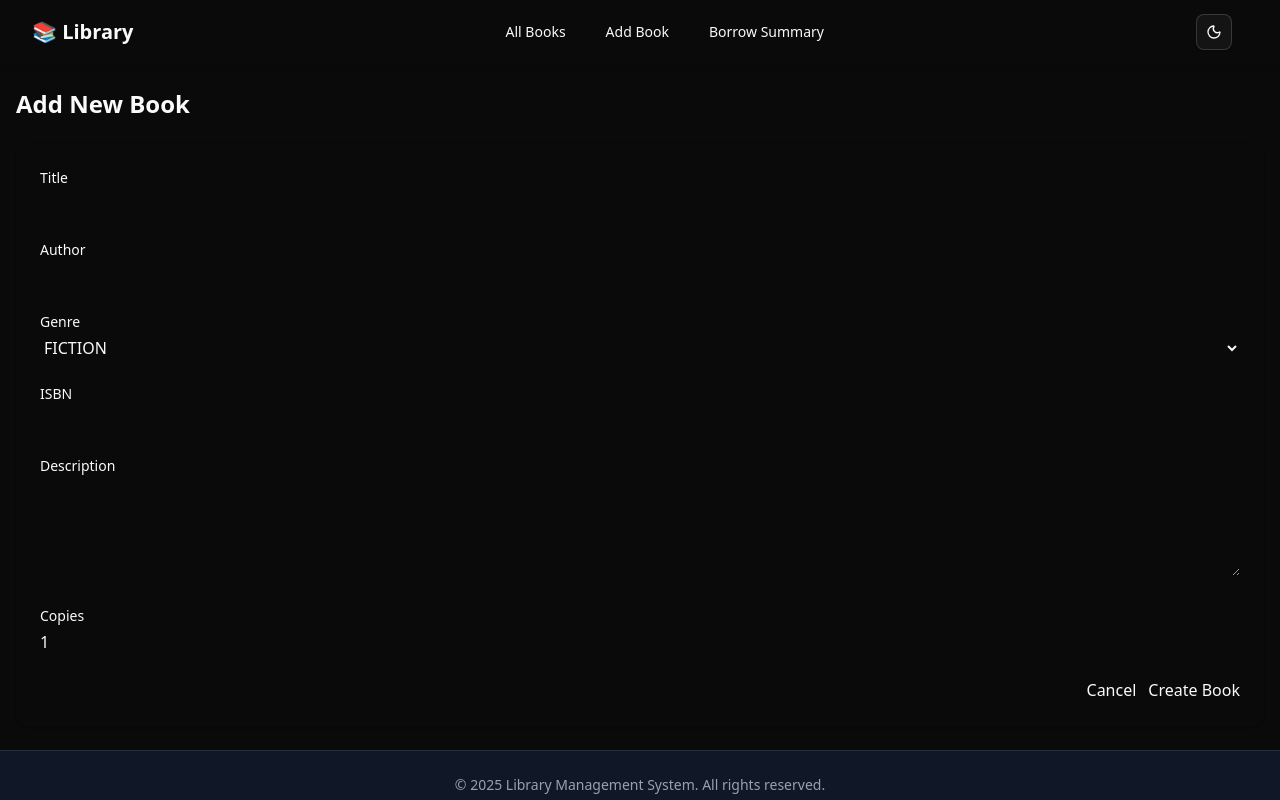
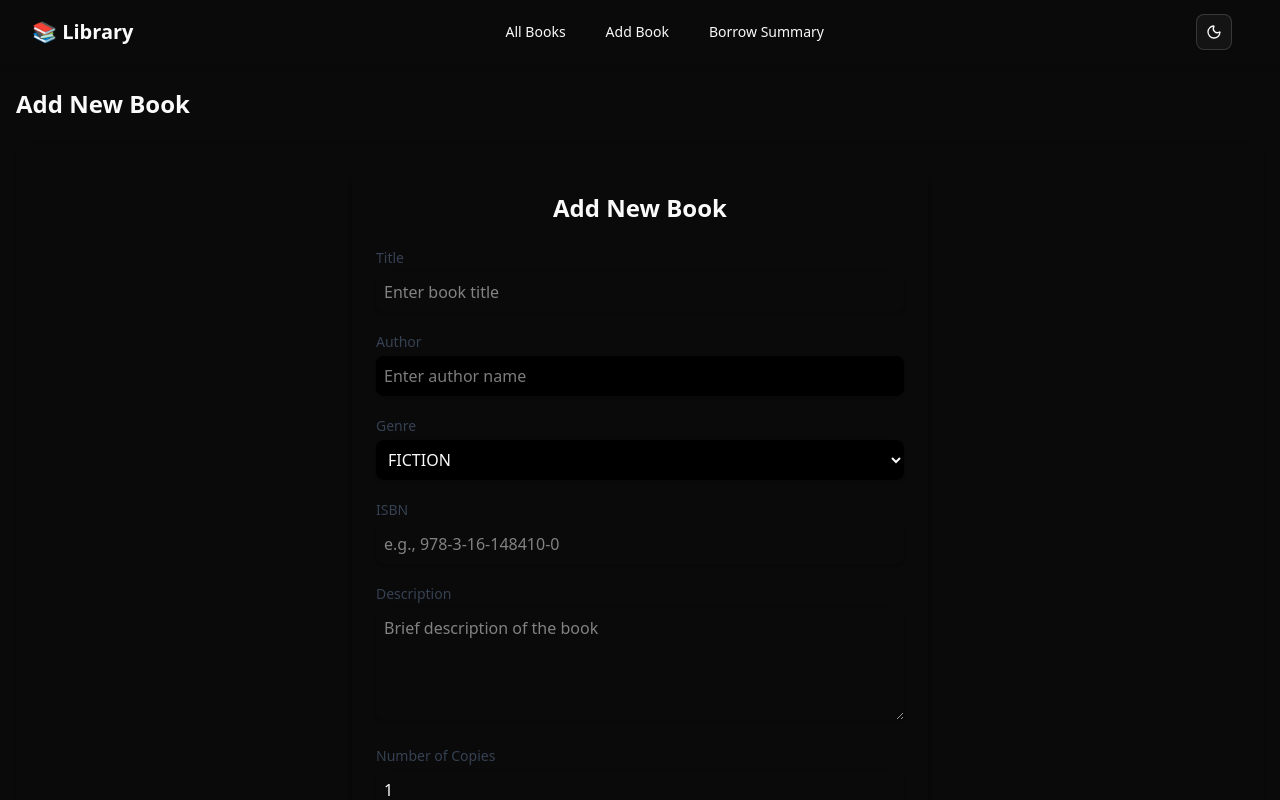
Before and after one commit to Idba1/L2B5A4, a React (Vite) app in the folder library-management-client/: page /books/create in a window 1280 px wide. Shown: the top 800 px of the page. Built offline with nearby package versions, Linux system fonts and the light colour scheme.

Commit message:
update book form design

```diff
--- a/library-management-client/src/components/BookForm.tsx
+++ b/library-management-client/src/components/BookForm.tsx
@@ -31,23 +31,26 @@ const BookForm: React.FC<Props> = ({ initialData, onSubmit, submitLabel }) => {
     });
 
     const handleChange = (
-        e: React.ChangeEvent<
-            HTMLInputElement | HTMLTextAreaElement | HTMLSelectElement
-        >
+        e: React.ChangeEvent<HTMLInputElement | HTMLTextAreaElement | HTMLSelectElement>
     ) => {
         const { name, value } = e.target;
         setFormData((prev) => ({
             ...prev,
-            [name]:
-                name === 'copies' ? Math.max(0, parseInt(value) || 0) : (value as any),
+            [name]: name === 'copies' ? Math.max(0, parseInt(value) || 0) : value,
         }));
     };
 
     const handleSubmit = async (e: React.FormEvent) => {
         e.preventDefault();
+
+        if (!formData.title.trim() || !formData.author.trim()) {
+            toast.warning('Title and Author are required');
+            return;
+        }
+
         try {
             await onSubmit(formData).unwrap();
-            toast.success('Book saved successfully!');
+            toast.success(`Book ${submitLabel === 'Update Book' ? 'updated' : 'created'} successfully!`);
             navigate('/books');
         } catch (err: any) {
             toast.error(err?.data?.message || 'Error saving book');
@@ -55,39 +58,46 @@ const BookForm: React.FC<Props> = ({ initialData, onSubmit, submitLabel }) => {
     };
 
     return (
-        <form onSubmit={handleSubmit} className="space-y-6">
+        <div className="max-w-xl mx-auto p-6  rounded-xl shadow-md">
+            <h2 className="text-2xl font-semibold mb-6 text-center">
+                {initialData ? 'Edit Book' : 'Add New Book'}
+            </h2>
+
+            <form onSubmit={handleSubmit} className="space-y-5">
                 {/* Title */}
                 <div>
-                <label className="block text-sm font-medium">Title</label>
+                    <label className="block text-sm font-medium text-gray-700">Title</label>
                     <input
-                    className="input mt-1 w-full"
                         name="title"
                         value={formData.title}
                         onChange={handleChange}
                         required
+                        className="mt-1 w-full border-gray-300 rounded-md shadow-sm focus:ring focus:ring-green-300 focus:outline-none p-2"
+                        placeholder="Enter book title"
                     />
                 </div>
 
                 {/* Author */}
                 <div>
-                <label className="block text-sm font-medium">Author</label>
+                    <label className="block text-sm font-medium text-gray-700">Author</label>
                     <input
-                    className="input mt-1 w-full"
                         name="author"
                         value={formData.author}
                         onChange={handleChange}
                         required
+                        className="mt-1 w-full bg-white dark:bg-black border-gray-300 rounded-md shadow-sm focus:ring focus:ring-green-300 focus:outline-none p-2"
+                        placeholder="Enter author name"
                     />
                 </div>
 
                 {/* Genre */}
                 <div>
-                <label className="block text-sm font-medium">Genre</label>
+                    <label className="block text-sm font-medium  text-gray-700">Genre</label>
                     <select
                         name="genre"
                         value={formData.genre}
                         onChange={handleChange}
-                    className="input mt-1 w-full"
+                        className="mt-1 bg-white dark:bg-black  w-full border-gray-300 rounded-md shadow-sm focus:ring focus:ring-green-300 focus:outline-none p-2"
                     >
                         {genres.map((g) => (
                             <option key={g} value={g}>
@@ -99,56 +109,62 @@ const BookForm: React.FC<Props> = ({ initialData, onSubmit, submitLabel }) => {
 
                 {/* ISBN */}
                 <div>
-                <label className="block text-sm font-medium">ISBN</label>
+                    <label className="block text-sm font-medium text-gray-700">ISBN</label>
                     <input
-                    className="input mt-1 w-full"
                         name="isbn"
                         value={formData.isbn}
                         onChange={handleChange}
                         required
+                        className="mt-1 w-full border-gray-300 rounded-md shadow-sm focus:ring focus:ring-green-300 focus:outline-none p-2"
+                        placeholder="e.g., 978-3-16-148410-0"
                     />
                 </div>
 
                 {/* Description */}
                 <div>
-                <label className="block text-sm font-medium">Description</label>
+                    <label className="block text-sm font-medium text-gray-700">Description</label>
                     <textarea
                         name="description"
                         rows={4}
-                    className="input mt-1 w-full"
                         value={formData.description}
                         onChange={handleChange}
+                        className="mt-1 w-full border-gray-300 rounded-md shadow-sm focus:ring focus:ring-green-300 focus:outline-none p-2"
+                        placeholder="Brief description of the book"
                     />
                 </div>
 
                 {/* Copies */}
                 <div>
-                <label className="block text-sm font-medium">Copies</label>
+                    <label className="block text-sm font-medium text-gray-700">Number of Copies</label>
                     <input
                         type="number"
+                        name="copies"
                         min={0}
-                    name="copies"
-                    className="input mt-1 w-full"
                         value={formData.copies}
                         onChange={handleChange}
                         required
+                        className="mt-1 w-full border-gray-300 rounded-md shadow-sm focus:ring focus:ring-green-300 focus:outline-none p-2"
                     />
                 </div>
 
                 {/* Buttons */}
-            <div className="flex justify-end space-x-3">
+                <div className="flex justify-end space-x-4 mt-6">
                     <button
                         type="button"
                         onClick={() => navigate('/books')}
-                    className="btn btn-secondary"
+                        className="px-4 py-2 bg-gray-200 text-gray-700 rounded hover:bg-gray-300 transition"
                     >
                         Cancel
                     </button>
-                <button type="submit" className="btn btn-primary">
+                    <button
+                        type="submit"
+                        className="px-4 py-2 bg-green-600 text-white rounded hover:bg-green-700 transition"
+                    >
                         {submitLabel}
                     </button>
                 </div>
             </form>
+        </div>
     );
 };
 
```
Lines whose indentation alone changed are shown as unchanged.
